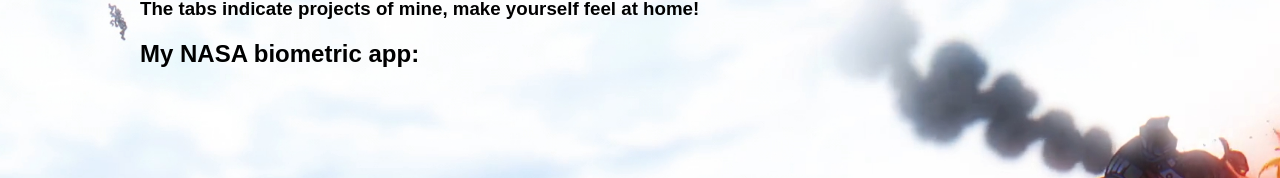
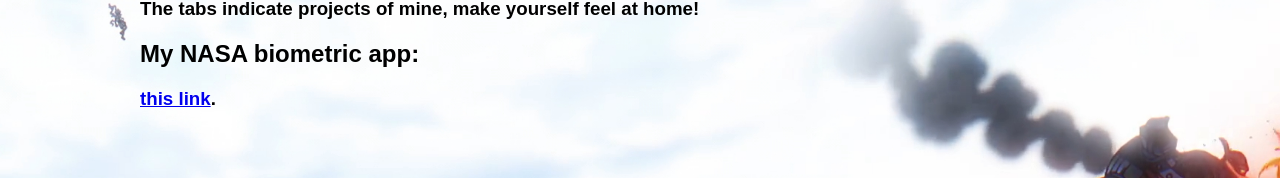
Before and after one commit to F2sh-F2sh/F2sh-F2sh.github.io, a plain HTML site: page index.html in a window 1280 px wide. Shown: the part 252-430 px from the top of the page. Drawn offline with Linux system fonts and the light colour scheme.

Commit message:
Fix link formatting in index.html

```diff
--- a/index.html
+++ b/index.html
@@ -74,7 +74,7 @@
 
     <h2>My NASA biometric app:</h2>
 
-
+    <h3><a href="https://ish-2601.github.io/Space-App-Med/">this link</a>.</h3>
 
       </div>
     </div>
```
